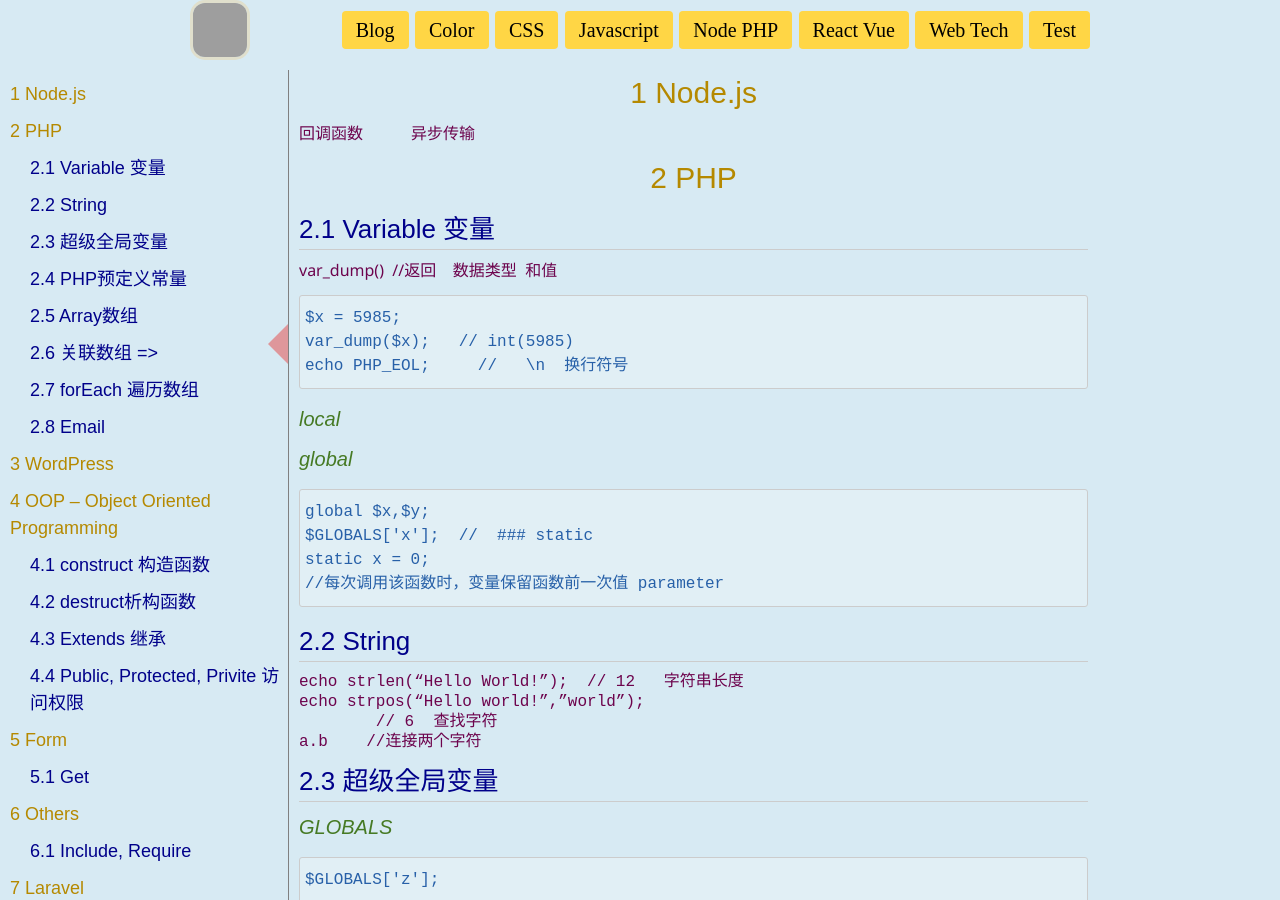
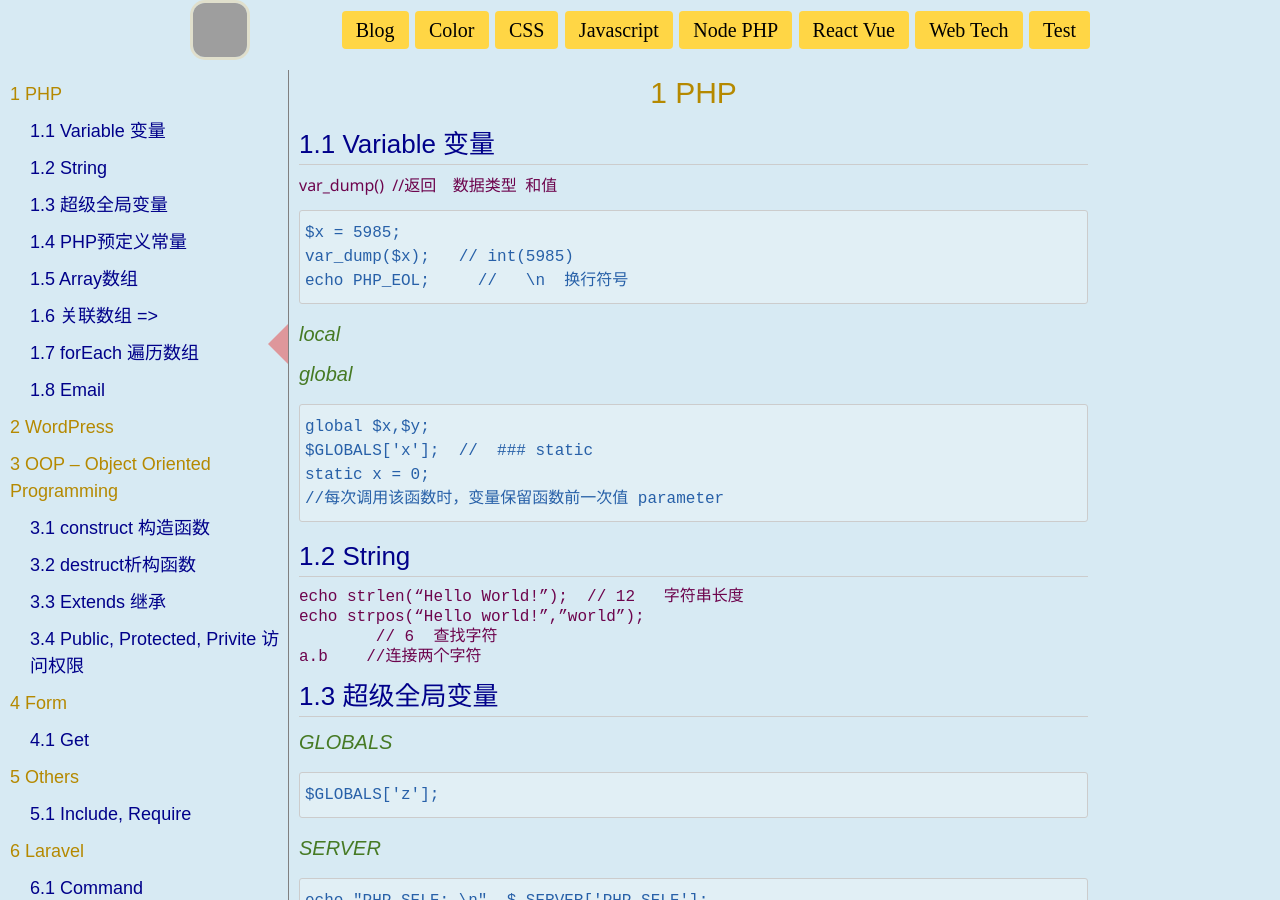
Before and after one commit to rfd3344a/rfd3344.github.io, a Jekyll site: the page built from notes/Node PHP.md, in a window 1280 px wide and 900 px high. Built offline with Jekyll 4.4.1, drawn with Linux system fonts in a browser that asks for light colours; nearby versions of some CDN libraries; some web fonts are replaced; our own code applies the rules of GitHub Pages for plain Markdown files; grey boxes are pictures that could not be loaded.

Commit message:
Update Node PHP.md

````diff
--- a/notes/Node PHP.md
+++ b/notes/Node PHP.md
@@ -2,10 +2,6 @@
 layout: notes
 published: true
 ---
-
-# Node.js
-回调函数     异步传输
-
 
 # PHP
 ## Variable 变量
@@ -15,7 +11,6 @@ $x = 5985;
 var_dump($x);   // int(5985)
 echo PHP_EOL;     //   \n  换行符号
 ```
-
 
 ### local
 ### global
````
Also changed, not shown: other parts of notes/Node PHP.md (+6 -2 lines).
